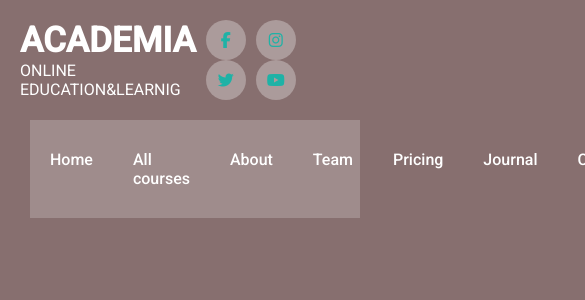
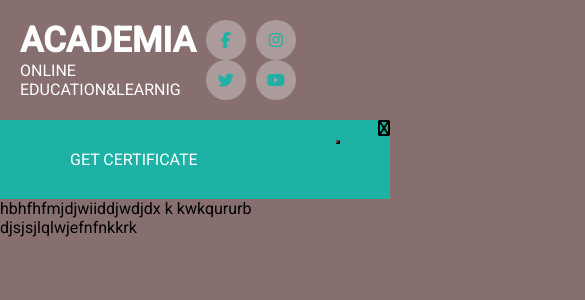
Before and after one commit to ojiehdavid5/react-application, a React (Create React App) app: page / in a window 390 px wide. Shown: the top 300 px of the page, 585 px wide, since content can reach past the window. Built offline with nearby package versions, Linux system fonts and the light colour scheme.

Commit message:
nothing new

```diff
--- a/src/App.js
+++ b/src/App.js
@@ -1,11 +1,12 @@
 import React from 'react'
 import "./App.css"
 import Header from "./components/common/heading/Header"
+import Home from './components/common/home/hero/Home'
 import {
   BrowserRouter as Router,
   Switch,
-  Route,
-  Link,
+  Route
+  // Link,
 } from "react-router-dom";
 
 
@@ -19,7 +20,7 @@ const App = () => {
     <Header/>
 
     <Switch>
-
+      <Route path='/'   exact component={Home} />
       </Switch>
 
     </Router>
--- a/src/components/common/heading/Header.css
+++ b/src/components/common/heading/Header.css
@@ -33,6 +33,9 @@ header li{
     display:flex;
     margin-right:40px;
 }
+header ul li{
+    margin-bottom: 20px;
+}
 header ul li a{
 
     color:#fff;
@@ -50,3 +53,44 @@ header ul li a:hover{
     clip-path:polygon(10% 0, 100% 0 ,100% 100%,0 100%);
 
 }
+
+.toggle{
+    display:none;
+
+}
+
+
+@media screen and (max-width:788px){
+    .start{
+        clip-path:none;
+    }
+
+    header{
+        background-color: #1eb2a6;
+        margin:0;
+        position:relative;
+    }
+
+    header ul.flexSB{
+        display: none;
+
+    }
+
+    .toggle{
+        display:block;
+        background: none;
+        color:#fff;
+        font-size:30px;
+        position:absolute;
+        right:50px;
+        top:20px;
+    }
+    .mobile-nav{
+
+        position: absolute;
+        top:7vh;
+        left: 0;
+        width: 100%;
+        background-color: #1eb2a6;
+    }
+}
--- /dev/null
+++ b/src/components/common/home/hero/Hero.jsx
@@ -0,0 +1,18 @@
+import React from 'react'
+import './Hero.css'
+
+const Hero = () => {
+  return (
+    <>
+    <section className="class">
+        <div className="container">
+            <div className="row">
+                <p>hbhfhfmjdjwiiddjwdjdx k kwkqururb djsjsjlqlwjefnfnkkrk</p>
+            </div>
+        </div>
+    </section>
+    </>
+  )
+}
+
+export default Hero
--- /dev/null
+++ b/src/components/common/home/hero/Home.jsx
@@ -0,0 +1,12 @@
+import React from 'react'
+import Hero from './Hero'
+
+const Home = () => {
+  return (
+    <>
+        <Hero/>
+    </>
+  )
+}
+
+export default Home
```
Also changed, not shown: src/components/common/home/hero/Hero.css (added).
